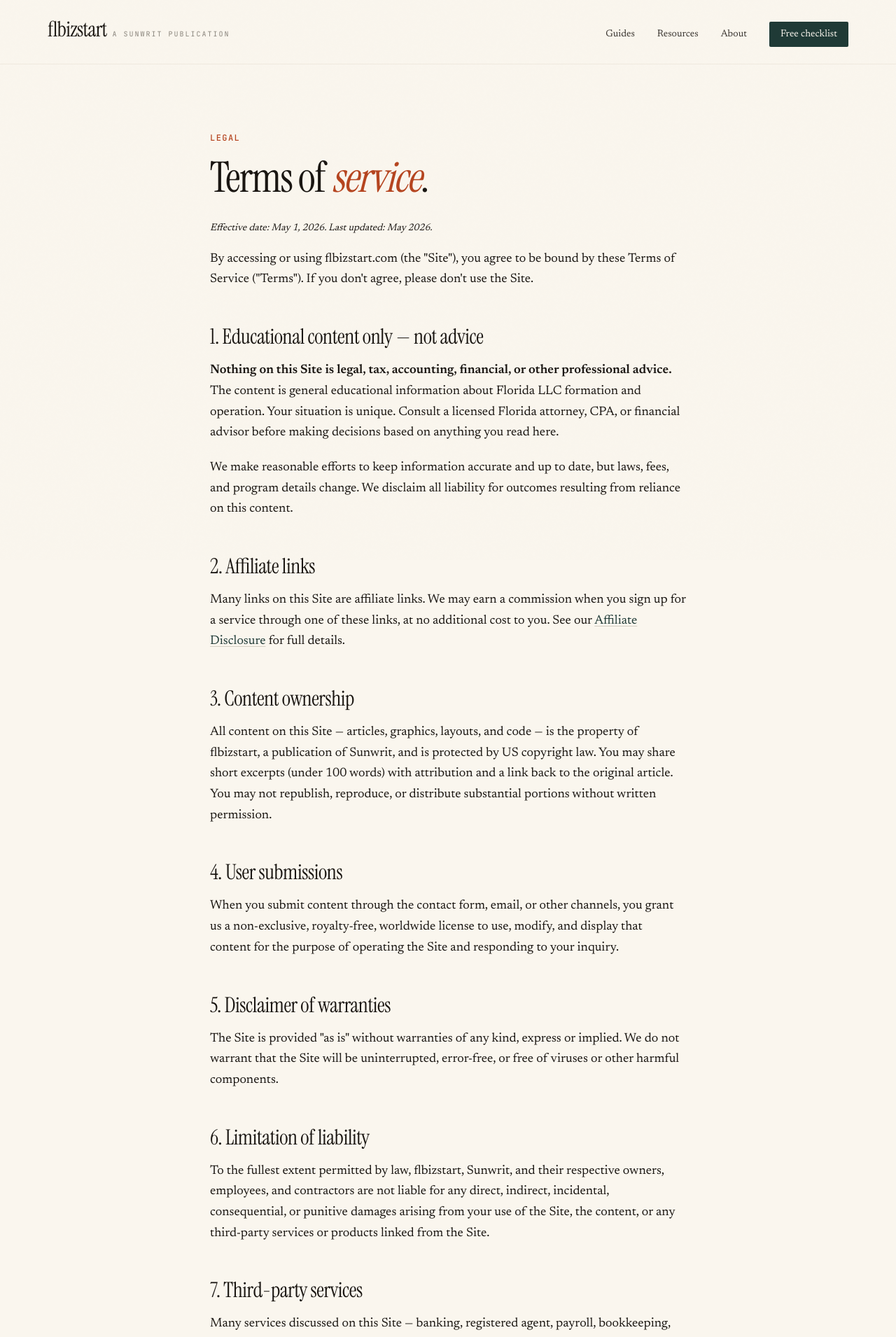
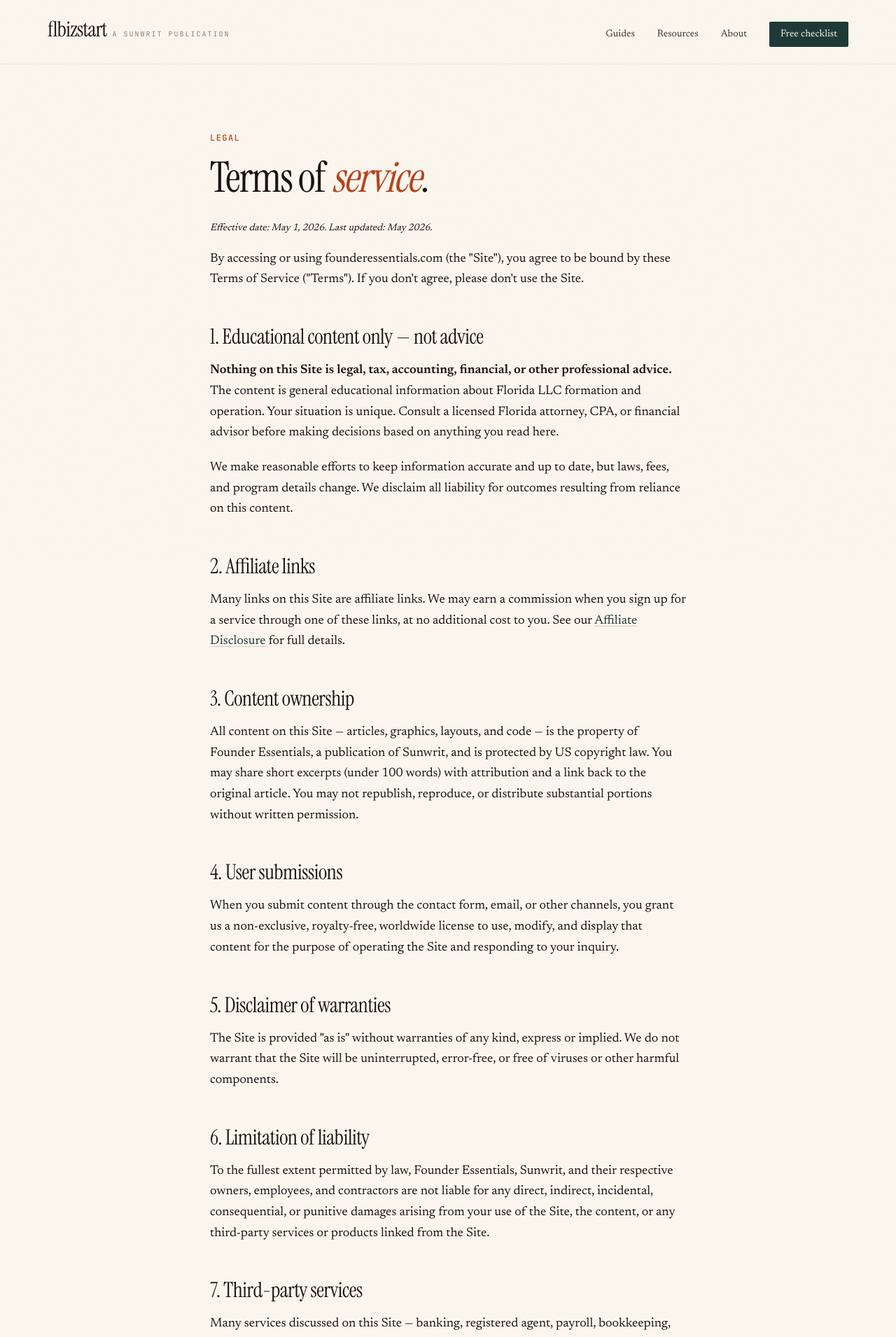
Before and after one commit to R812-coder/founderessentials, a Next.js app in the folder flbizstart/: page /terms in a window 1280 px wide. Shown: the top 1910 px of the page at 70% size. Built offline with nearby package versions, Linux system fonts and the light colour scheme; no server answers.

Commit message:
Update page.tsx

```diff
--- a/flbizstart/src/app/terms/page.tsx
+++ b/flbizstart/src/app/terms/page.tsx
@@ -4,7 +4,7 @@ import Link from 'next/link';
 export const metadata: Metadata = {
   title: 'Terms of Service',
   description:
-    'Terms of service for flbizstart.com.',
+    'Terms of service for founderessentials.com.',
 };
 
 export default function TermsPage() {
@@ -22,7 +22,7 @@ export default function TermsPage() {
           </p>
 
           <p>
-            By accessing or using flbizstart.com (the "Site"), you agree to be bound by these Terms of Service ("Terms"). If you don't agree, please don't use the Site.
+            By accessing or using founderessentials.com (the "Site"), you agree to be bound by these Terms of Service ("Terms"). If you don't agree, please don't use the Site.
           </p>
 
           <h2>1. Educational content only — not advice</h2>
@@ -44,7 +44,7 @@ export default function TermsPage() {
           <h2>3. Content ownership</h2>
 
           <p>
-            All content on this Site — articles, graphics, layouts, and code — is the property of flbizstart, a publication of Sunwrit, and is protected by US copyright law. You may share short excerpts (under 100 words) with attribution and a link back to the original article. You may not republish, reproduce, or distribute substantial portions without written permission.
+            All content on this Site — articles, graphics, layouts, and code — is the property of Founder Essentials, a publication of Sunwrit, and is protected by US copyright law. You may share short excerpts (under 100 words) with attribution and a link back to the original article. You may not republish, reproduce, or distribute substantial portions without written permission.
           </p>
 
           <h2>4. User submissions</h2>
@@ -62,7 +62,7 @@ export default function TermsPage() {
           <h2>6. Limitation of liability</h2>
 
           <p>
-            To the fullest extent permitted by law, flbizstart, Sunwrit, and their respective owners, employees, and contractors are not liable for any direct, indirect, incidental, consequential, or punitive damages arising from your use of the Site, the content, or any third-party services or products linked from the Site.
+            To the fullest extent permitted by law, Founder Essentials, Sunwrit, and their respective owners, employees, and contractors are not liable for any direct, indirect, incidental, consequential, or punitive damages arising from your use of the Site, the content, or any third-party services or products linked from the Site.
           </p>
 
           <h2>7. Third-party services</h2>
```
